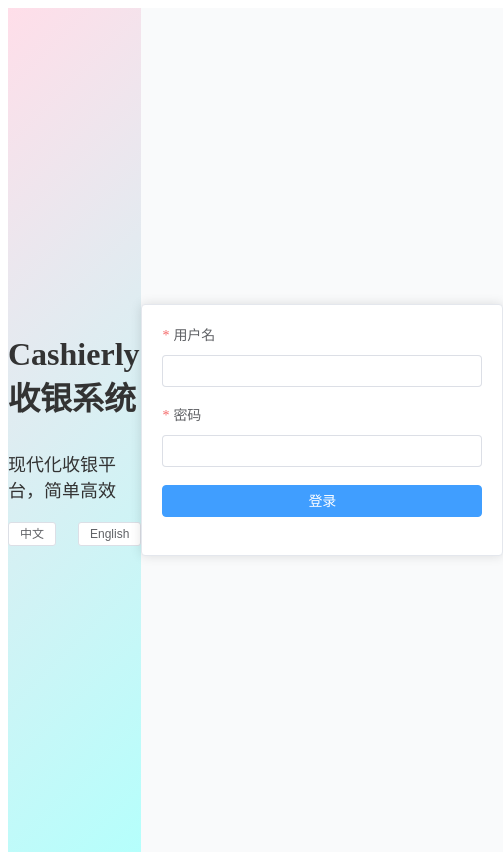
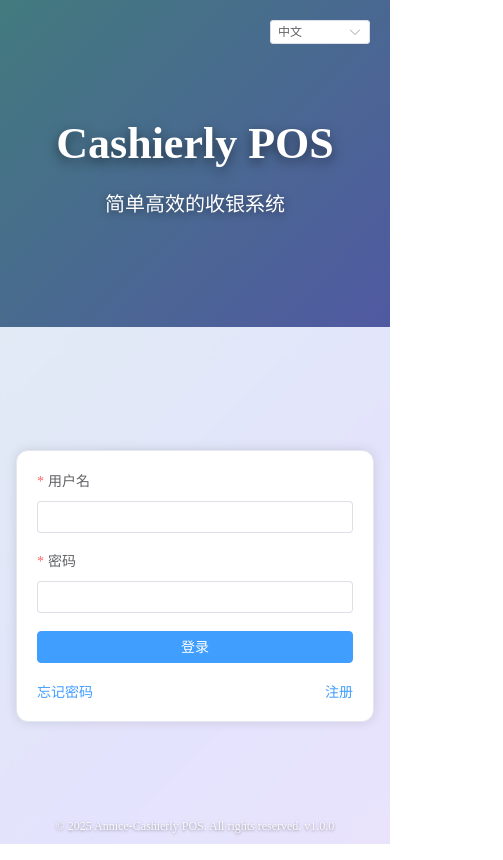
Before and after one commit to AnniceYang/cashierly-pos, a Vue app: page /login in a window 390 px wide. Shown: the whole page, 503 px wide, since content can reach past the window. Built offline with nearby package versions, Linux system fonts and the light colour scheme.

Commit message:
DAY1:搭建环境完成，登录界面，忘记密码界面和注册界面框架，解决响应式问题以及就是引入mock api；提取公用布局组件AuthLayout，手机适配

```diff
--- a/package.json
+++ b/package.json
@@ -9,6 +9,7 @@
     "preview": "vite preview"
   },
   "dependencies": {
+    "axios": "^1.11.0",
     "element-plus": "^2.10.5",
     "pinia": "^3.0.3",
     "vue": "^3.5.17",
@@ -17,6 +18,8 @@
   },
   "devDependencies": {
     "@vitejs/plugin-vue": "^6.0.0",
-    "vite": "^7.0.4"
+    "json-server": "^1.0.0-beta.3",
+    "vite": "^7.0.4",
+    "vite-plugin-mock": "^3.0.2"
   }
 }
--- /dev/null
+++ b/src/components/AuthLayout.vue
@@ -0,0 +1,165 @@
+<template>
+  <div class="auth-wrapper">
+    <!-- 右上角语言切换 -->
+    <div class="lang-switch">
+      <el-select v-model="lang" size="small" style="width: 100px">
+        <el-option label="中文" value="zh" />
+        <el-option label="English" value="en" />
+      </el-select>
+    </div>
+
+    <!-- 左侧品牌与 Slogan -->
+    <div class="left-panel">
+      <div class="brand">
+        <h1>{{ t("title") }}</h1>
+        <p>{{ t("slogan") }}</p>
+      </div>
+    </div>
+
+    <!-- 右侧内容插槽 -->
+    <div class="right-panel">
+      <slot />
+    </div>
+
+    <!-- 底部版权 -->
+    <div class="footer">
+      © 2025 Annice-Cashierly POS. All rights reserved. v1.0.0
+    </div>
+  </div>
+</template>
+
+<script setup>
+import { useI18n } from "vue-i18n";
+import { computed } from "vue";
+
+const { t, locale } = useI18n();
+
+// 语言切换用 computed 绑定，确保 v-model 正常工作
+const lang = computed({
+  get: () => locale.value,
+  set: (val) => {
+    locale.value = val;
+  },
+});
+</script>
+
+<style scoped>
+/* 整体容器：全屏+渐变背景 */
+.auth-wrapper {
+  position: fixed; /* 用 fixed 保证直接覆盖整个视口 */
+  top: 0;
+  left: 0;
+  width: 100vw;
+  height: 100vh;
+  display: flex;
+  overflow: hidden;
+  background: linear-gradient(-45deg, #ff6ec4, #7873f5, #4ade80, #feb692);
+  background-size: 400% 400%;
+  animation: gradientBG 15s ease infinite;
+}
+
+@keyframes gradientBG {
+  0% {
+    background-position: 0% 50%;
+  }
+  50% {
+    background-position: 100% 50%;
+  }
+  100% {
+    background-position: 0% 50%;
+  }
+}
+
+/* 右上角语言切换 */
+.lang-switch {
+  position: absolute;
+  top: 20px;
+  right: 20px;
+  z-index: 10;
+}
+
+/* 左半边：品牌区 */
+.left-panel {
+  flex: 1;
+  display: flex;
+  justify-content: center;
+  align-items: center;
+  color: white;
+  text-align: center;
+  background: rgba(0, 0, 0, 0.3); /* 半透明黑色遮罩 */
+}
+
+.brand h1 {
+  font-size: 44px;
+  font-weight: 800;
+  margin-bottom: 16px;
+  text-shadow: 0 4px 12px rgba(0, 0, 0, 0.5);
+}
+
+.brand p {
+  font-size: 20px;
+  max-width: 320px;
+  line-height: 1.5;
+  text-shadow: 0 2px 8px rgba(0, 0, 0, 0.4);
+  flex: 0.9;
+}
+
+/* 右边内容区 */
+.right-panel {
+  flex: 1;
+  display: flex;
+  justify-content: center;
+  align-items: center;
+  background: rgba(255, 255, 255, 0.8);
+  backdrop-filter: blur(12px);
+  box-shadow: -4px 0 20px rgba(0, 0, 0, 0.1);
+  padding: 2rem;
+  overflow: auto;
+  box-sizing: border-box;
+  width: 100%;
+}
+
+/* 卡片样式（vue3推荐用:deep()） */
+.right-panel :deep(.el-card) {
+  width: 100%;
+  max-width: 450px;
+  border-radius: 12px;
+}
+
+/* 底部版权信息 */
+.footer {
+  position: absolute;
+  bottom: 10px;
+  width: 100%;
+  text-align: center;
+  font-size: 12px;
+  color: rgba(255, 255, 255, 0.9);
+  text-shadow: 0 1px 3px rgba(0, 0, 0, 0.4);
+}
+
+/* 让左右布局在手机端改成上下布局 */
+/* === 手机适配 === */
+@media (max-width: 768px) {
+  .auth-wrapper {
+    flex-direction: column;
+    overflow-x: hidden; /* 防止横向滚动 */
+  }
+
+  .left-panel {
+    flex: none;
+    height: 35%;
+    padding: 1rem;
+  }
+
+  .right-panel {
+    flex: 1;
+    width: 100%;
+    padding: 1rem;
+    box-shadow: none;
+  }
+
+  .right-panel :deep(.el-card) {
+    max-width: 100%;
+  }
+}
+</style>
--- a/src/locales/en.json
+++ b/src/locales/en.json
@@ -1,11 +1,16 @@
 {
-  "title": "Cashierly POS System",
-  "slogan": "Modern and efficient cashier platform",
+  "title": "Cashierly POS",
+  "slogan": "Simple and efficient POS system",
   "username": "Username",
   "password": "Password",
   "login": "Login",
+  "register": "Register",
+  "forgotPassword": "Forgot Password",
+  "resetPassword": "Reset Password",
+  "registerTitle": "Create an Account",
+  "forgotPasswordTitle": "Reset Password",
+  "confirmPassword": "Confirm Password",
+  "backToLogin": "Back to Login",
   "requiredUser": "Please input username",
-  "requiredPass": "Please input password",
-  "welcome": "Welcome to the dashboard",
-  "dashboardDesc": "This is the system homepage"
+  "requiredPass": "Please input password"
 }
--- a/src/locales/zh.json
+++ b/src/locales/zh.json
@@ -1,11 +1,16 @@
 {
-  "title": "Cashierly 收银系统",
-  "slogan": "现代化收银平台，简单高效",
+  "title": "Cashierly POS",
+  "slogan": "简单高效的收银系统",
   "username": "用户名",
   "password": "密码",
   "login": "登录",
+  "register": "注册",
+  "forgotPassword": "忘记密码",
+  "resetPassword": "重置密码",
+  "registerTitle": "创建账号",
+  "forgotPasswordTitle": "重置密码",
+  "confirmPassword": "确认密码",
+  "backToLogin": "返回登录",
   "requiredUser": "请输入用户名",
-  "requiredPass": "请输入密码",
-  "welcome": "欢迎来到仪表盘",
-  "dashboardDesc": "这里是系统首页"
+  "requiredPass": "请输入密码"
 }
--- a/src/style.css
+++ b/src/style.css
@@ -1,79 +1,88 @@
-:root {
-  font-family: system-ui, Avenir, Helvetica, Arial, sans-serif;
-  line-height: 1.5;
-  font-weight: 400;
+/* === 全局 Reset === */
+html,
+body,
+#app {
+  margin: 0;
+  padding: 0;
+  width: 100%;
+  height: 100%;
+  overflow: hidden; /* 防止出现白边 */
+  background-color: #000; /* 让外部没有空白 */
+}
 
-  color-scheme: light dark;
-  color: rgba(255, 255, 255, 0.87);
-  background-color: #242424;
-
-  font-synthesis: none;
-  text-rendering: optimizeLegibility;
+html {
+  font-size: 16px;
+  box-sizing: border-box;
+  -webkit-text-size-adjust: 100%;
   -webkit-font-smoothing: antialiased;
   -moz-osx-font-smoothing: grayscale;
 }
 
-a {
-  font-weight: 500;
-  color: #646cff;
-  text-decoration: inherit;
+*,
+*::before,
+*::after {
+  box-sizing: inherit;
 }
-a:hover {
-  color: #535bf2;
+
+/* 去掉默认的滚动条样式，桌面端更简洁 */
+::-webkit-scrollbar {
+  width: 8px;
+  height: 8px;
+}
+::-webkit-scrollbar-thumb {
+  background: rgba(0, 0, 0, 0.15);
+  border-radius: 4px;
+}
+::-webkit-scrollbar-track {
+  background: transparent;
+}
+
+/* === 全局字体与颜色 === */
+:root {
+  --font-sans: "Inter", "Helvetica Neue", Arial, "PingFang SC",
+    "Microsoft YaHei", sans-serif;
+  --color-text: #1f2937;
+  --color-bg: #ffffff;
+  --color-link: #2563eb;
 }
 
 body {
-  margin: 0;
-  display: flex;
-  place-items: center;
-  min-width: 320px;
-  min-height: 100vh;
+  font-family: var(--font-sans);
+  font-size: 16px;
+  color: var(--color-text);
+  background-color: var(--color-bg);
+  line-height: 1.5;
 }
 
-h1 {
-  font-size: 3.2em;
-  line-height: 1.1;
+/* 链接统一样式 */
+a {
+  color: var(--color-link);
+  text-decoration: none;
+  transition: color 0.2s ease;
+}
+a:hover {
+  color: #1d4ed8;
 }
 
-button {
-  border-radius: 8px;
-  border: 1px solid transparent;
-  padding: 0.6em 1.2em;
-  font-size: 1em;
-  font-weight: 500;
+/* 表单 & 按钮基础 */
+button,
+input,
+select,
+textarea {
   font-family: inherit;
-  background-color: #1a1a1a;
-  cursor: pointer;
-  transition: border-color 0.25s;
-}
-button:hover {
-  border-color: #646cff;
-}
-button:focus,
-button:focus-visible {
-  outline: 4px auto -webkit-focus-ring-color;
+  font-size: inherit;
 }
 
-.card {
-  padding: 2em;
+/* 图片自适应 */
+img {
+  max-width: 100%;
+  display: block;
 }
 
+/* #app 全屏容器（去掉 Vite 默认的 max-width 限制） */
 #app {
-  max-width: 1280px;
-  margin: 0 auto;
-  padding: 2rem;
-  text-align: center;
+  max-width: none;
+  min-height: 100%;
+  display: flex;
+  flex-direction: column;
 }
-
-@media (prefers-color-scheme: light) {
-  :root {
-    color: #213547;
-    background-color: #ffffff;
-  }
-  a:hover {
-    color: #747bff;
-  }
-  button {
-    background-color: #f9f9f9;
-  }
-}
--- a/src/views/Login.vue
+++ b/src/views/Login.vue
@@ -1,24 +1,7 @@
 <template>
-  <div class="login-wrapper">
-    <!-- 左侧介绍 -->
-    <div class="left-panel">
-      <h1>{{ t("title") }}</h1>
-      <p>{{ t("slogan") }}</p>
-      <div class="lang-switch">
-        <el-button size="small" @click="setLang('zh')">中文</el-button>
-        <el-button size="small" @click="setLang('en')">English</el-button>
-      </div>
-    </div>
-
-    <!-- 右侧登录卡片 -->
-    <div class="right-panel">
+  <AuthLayout>
     <el-card class="login-card">
-        <el-form
-          :model="form"
-          :rules="rules"
-          ref="formRef"
-          label-position="top"
-        >
+      <el-form :model="form" :rules="rules" ref="formRef" label-position="top">
         <el-form-item :label="t('username')" prop="username">
           <el-input v-model="form.username"></el-input>
         </el-form-item>
@@ -26,22 +9,34 @@
           <el-input type="password" v-model="form.password"></el-input>
         </el-form-item>
         <el-form-item>
-            <el-button type="primary" style="width: 100%" @click="submitForm">{{
-              t("login")
-            }}</el-button>
+          <el-button
+            type="primary"
+            style="width: 100%"
+            :loading="loading"
+            @click="submitForm"
+          >
+            {{ t("login") }}
+          </el-button>
         </el-form-item>
       </el-form>
+
+      <div class="links">
+        <a @click="mockForgotPassword">{{ t("forgotPassword") }}</a>
+        <a @click="mockRegister">{{ t("register") }}</a>
+      </div>
     </el-card>
-    </div>
-  </div>
+  </AuthLayout>
 </template>
 
 <script setup>
-import { reactive, ref } from "vue";
+import { reactive, ref, computed } from "vue";
 import { useI18n } from "vue-i18n";
 import { useRouter } from "vue-router";
+import axios from "axios";
+import { ElMessage } from "element-plus";
+import AuthLayout from "@/components/AuthLayout.vue";
 
-const { t, locale } = useI18n();
+const { t } = useI18n();
 const router = useRouter();
 
 const form = reactive({
@@ -49,61 +44,59 @@ const form = reactive({
   password: "",
 });
 
+const loading = ref(false);
 const formRef = ref();
 
-const rules = {
+const rules = computed(() => ({
   username: [{ required: true, message: t("requiredUser"), trigger: "blur" }],
   password: [{ required: true, message: t("requiredPass"), trigger: "blur" }],
-};
+}));
 
-function setLang(lang) {
-  locale.value = lang;
+function submitForm() {
+  formRef.value.validate(async (valid) => {
+    if (valid) {
+      loading.value = true;
+      try {
+        const res = await axios.post("/api/login", {
+          username: form.username,
+          password: form.password,
+        });
+
+        if (res.data.code === 200) {
+          localStorage.setItem("token", res.data.data.token);
+          ElMessage.success(t("loginSuccess"));
+          router.push("/dashboard");
+        } else {
+          ElMessage.error(t("loginFail"));
+        }
+      } catch (err) {
+        ElMessage.error(t("networkError"));
+      } finally {
+        loading.value = false;
+      }
+    }
+  });
 }
 
-function submitForm() {
-  formRef.value.validate((valid) => {
-    if (valid) {
-      alert("登录成功");
-      router.push("/dashboard");
+function mockRegister() {
+  router.push("/register");
 }
-  });
+
+function mockForgotPassword() {
+  router.push("/forgot-password");
 }
 </script>
 
 <style scoped>
-.login-wrapper {
+.links {
   display: flex;
-  height: 100vh;
+  justify-content: space-between;
+  margin-top: 10px;
+  font-size: 14px;
 }
-.left-panel {
-  flex: 1;
-  background: linear-gradient(135deg, #ffdee9, #b5fffc);
-  display: flex;
-  flex-direction: column;
-  justify-content: center;
-  align-items: center;
-  color: #333;
-}
-.left-panel h1 {
-  font-size: 32px;
-  font-weight: bold;
-}
-.left-panel p {
-  font-size: 18px;
-  margin: 10px 0 20px;
-}
-.lang-switch {
-  display: flex;
-  gap: 10px;
-}
-.right-panel {
-  flex: 1;
-  display: flex;
-  justify-content: center;
-  align-items: center;
-  background: #f9fafb;
-}
-.login-card {
-  width: 360px;
+.links a {
+  color: #409eff;
+  cursor: pointer;
+  text-decoration: none;
 }
 </style>
```
Also changed, not shown: mock/user.js (added, +24 -0 lines), src/router/index.js (+12 -0 lines), src/views/ForgotPassword.vue (added, +44 -0 lines), src/views/Register.vue (added, +52 -0 lines), vite.config.js (+16 -7 lines), 2 other files (tests, documents, lock files or other folders). Lines whose indentation alone changed are shown as unchanged.
